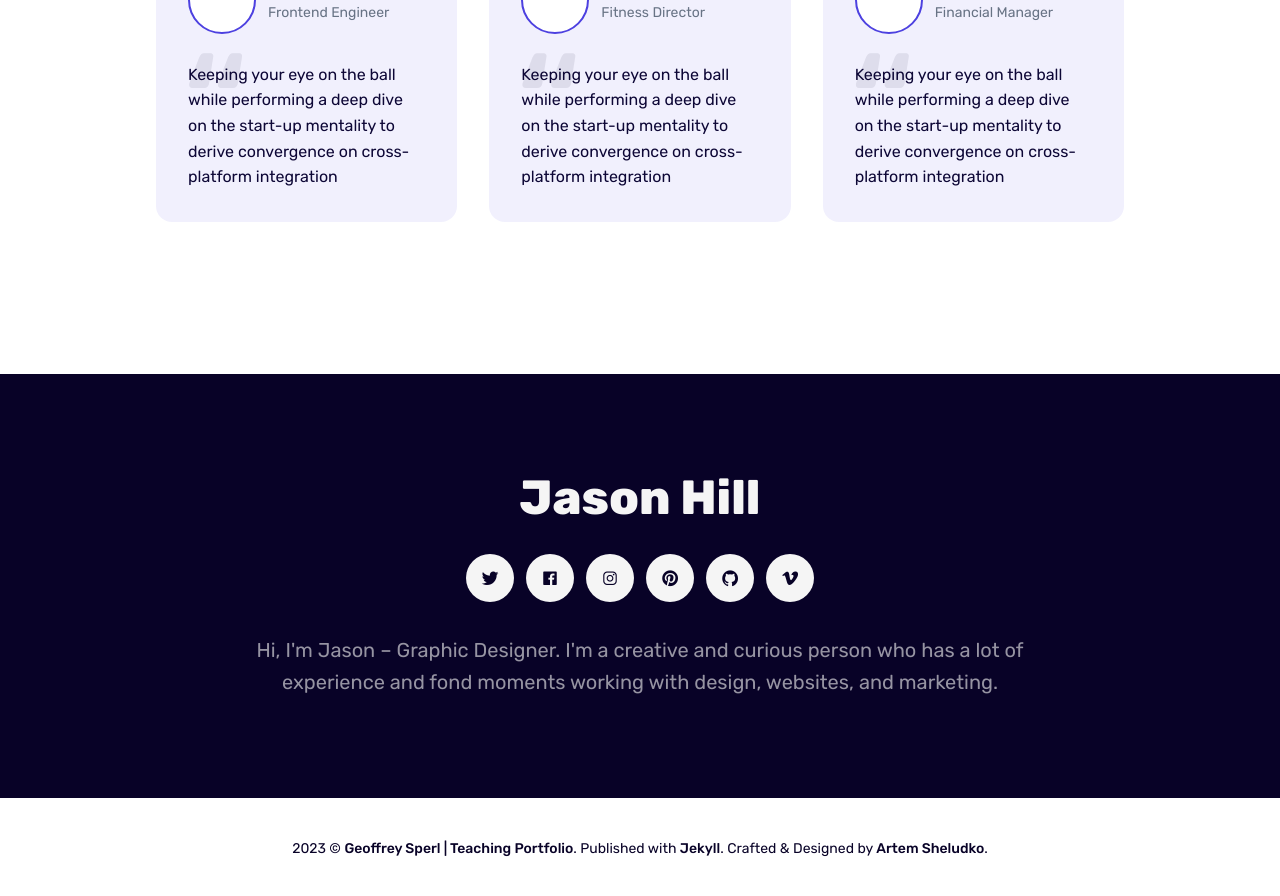
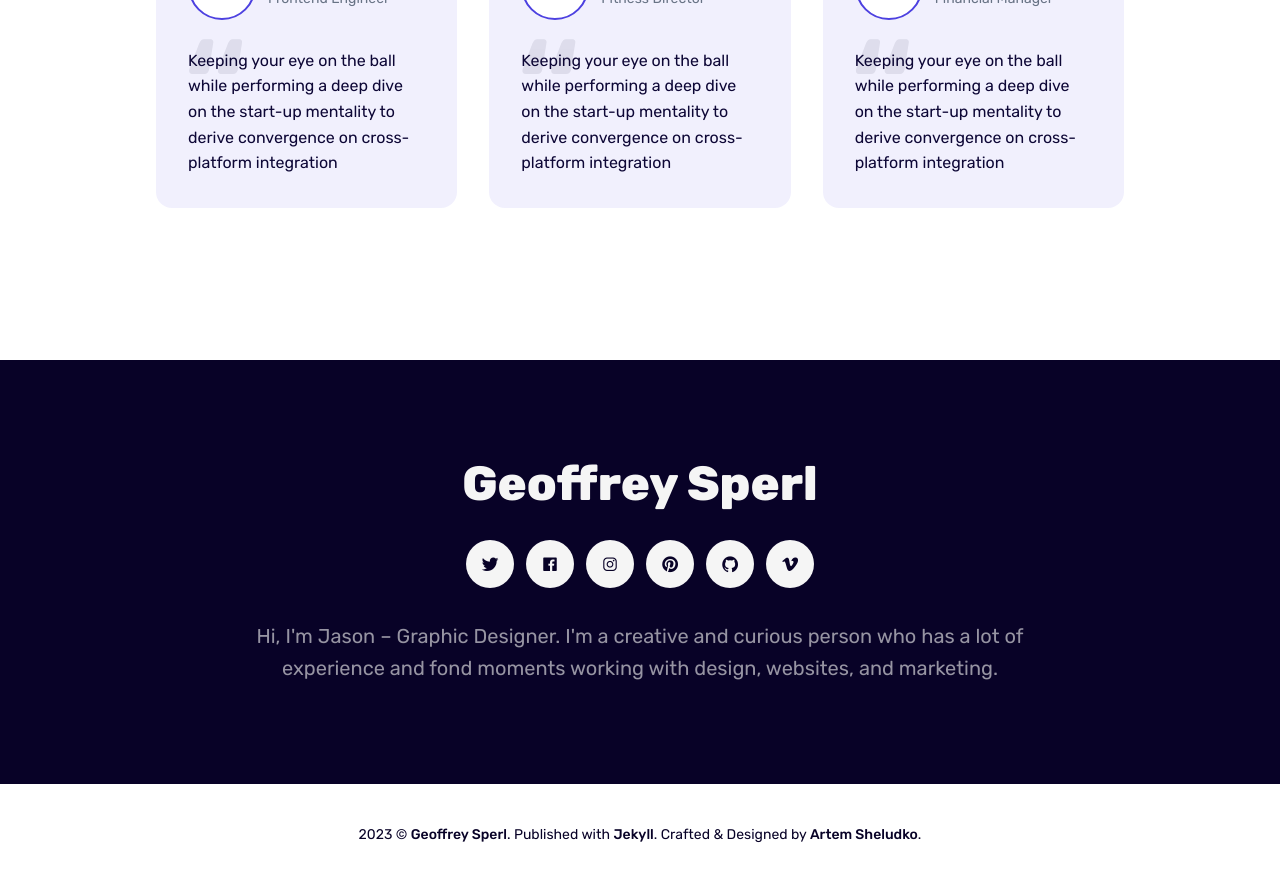
Before and after one commit to geoffreysperl/teaching, a Jekyll site: the page built from index.html, in a window 1280 px wide and 900 px high, scrolled down 3000 px. Shown: the top 896 px of the window. Built offline with Jekyll 4.4.1, drawn with Linux system fonts in a browser that asks for light colours.

Commit message:
Changes to settings

```diff
--- a/_data/settings.yml
+++ b/_data/settings.yml
@@ -1,7 +1,7 @@
 #-------------------------------
 # Site Settings
-title: Geoffrey Sperl | Teaching Portfolio
-logo: '/images/transparent_logo.png'
+title: Geoffrey Sperl
+# logo: '/images/transparent_logo.png'
 description: Geoffrey Sperl's Teaching Portfolio
 color_scheme: light # You can choose three modes auto, light, and dark. By default, the auto mode is set, which means the user can choose the light or dark mode themself.
 
@@ -29,7 +29,7 @@ menu__settings:
 #-------------------------------
 # Author Settings
 author:
-  author__name: Jason Hill
+  author__name: Geoffrey Sperl
   author__bio: Hi, I'm Jason – Graphic Designer. I'm a creative and curious person who has a lot of experience and fond moments working with design, websites, and marketing.
   author__avatar: '/images/01.jpg'
 
@@ -51,7 +51,7 @@ hero:
   enable: true
   hero__title: Hey everyone, I’m Jason Hill
   hero__description: Hi, I'm Jason – Graphic Designer. I'm a creative and curious person who has a lot of experience and fond moments working with design, websites, and marketing.
-  hero__image: "/images/01-1.jpg"
+  hero__image: "/images/transparent_logo.png"
 
 
 #-------------------------------
@@ -182,8 +182,8 @@ footer__background__image: "/images/bg.jpg"
 
 #-------------------------------
 # Contact Settings
-contact:
-  email: geoffrey@wayne.edu
+# contact:
+#  email: geoffrey@wayne.edu
   # description: Akio comes with a built-in contact form, that you can use with Formspree service to handle up to 50 submissions per month for free. You could also easily switch to another contact form service if you want. # Add a description of your form
 
 # NOTE
```
